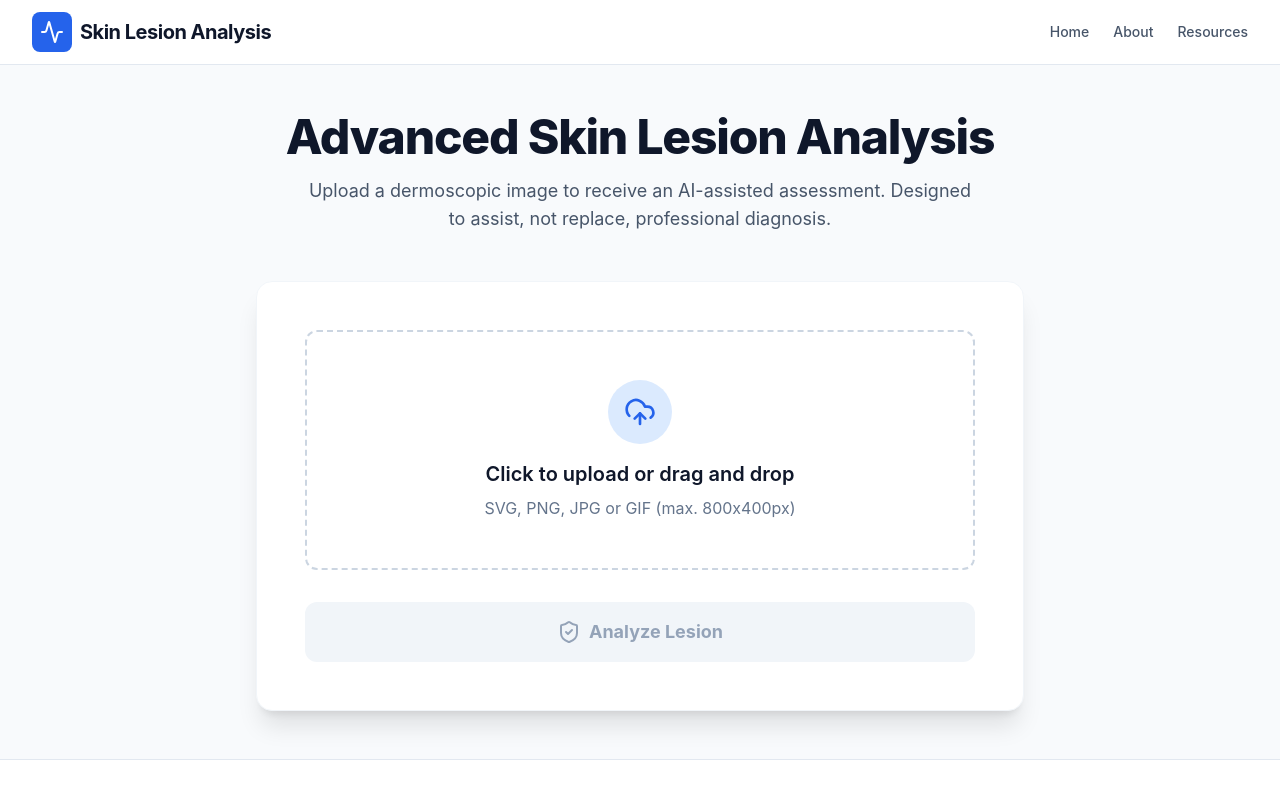
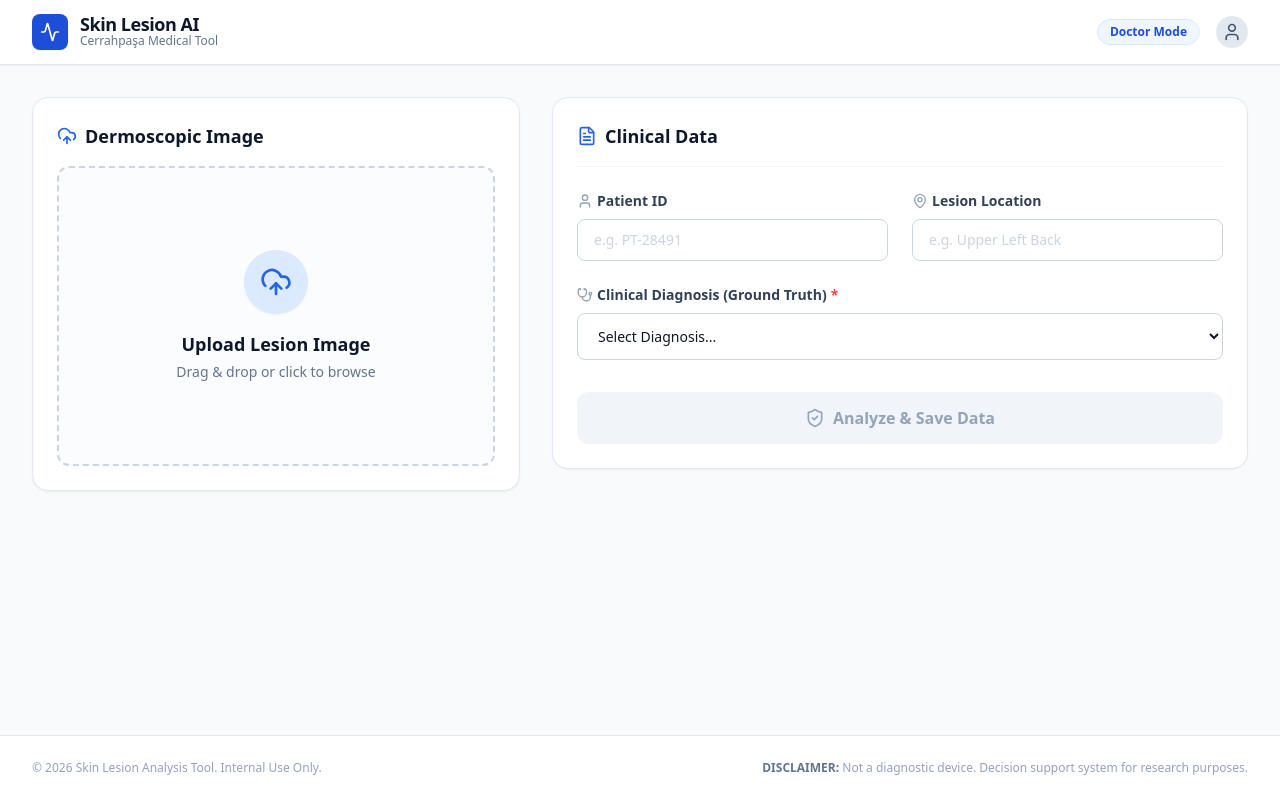
Before and after one commit to Ataylmz2406/491, a React app in the folder frontend/: page / in a window 1280 px wide. Shown: the top 794 px of the page. Built offline with nearby package versions, Linux system fonts and the light colour scheme; the HTML template or start-up script is replaced by a standard one.

Commit message:
feat: Implement Doctor UI with metadata form and diagnosis selection

```diff
--- a/frontend/src/App.jsx
+++ b/frontend/src/App.jsx
@@ -1,13 +1,16 @@
 import { useState } from 'react'
 import {
   UploadCloud,
-  Image as ImageIcon,
+  Activity,
   AlertTriangle,
   CheckCircle,
   Loader2,
-  Activity,
   ShieldCheck,
-  Info
+  Info,
+  User,
+  MapPin,
+  Stethoscope,
+  FileText
 } from 'lucide-react'
 import { clsx } from 'clsx'
 import { twMerge } from 'tailwind-merge'
@@ -16,13 +19,33 @@ function cn(...inputs) {
   return twMerge(clsx(inputs))
 }
 
+const DIAGNOSIS_OPTIONS = [
+  "Melanoma",
+  "Melanocytic Nevus",
+  "Basal Cell Carcinoma",
+  "Actinic Keratosis",
+  "Benign Keratosis",
+  "Dermatofibroma",
+  "Vascular Lesion",
+  "Squamous Cell Carcinoma",
+  "Benign Other",
+  "Malignant Other",
+  "Image is not applicable / Too small"
+]
+
 function App() {
+  // State
   const [file, setFile] = useState(null)
   const [preview, setPreview] = useState(null)
   const [result, setResult] = useState(null)
   const [loading, setLoading] = useState(false)
   const [error, setError] = useState(null)
   const [dragActive, setDragActive] = useState(false)
+
+  // Medical Form State
+  const [patientId, setPatientId] = useState('')
+  const [diagnosis, setDiagnosis] = useState('')
+  const [lesionLocation, setLesionLocation] = useState('')
 
   const handleDrag = (e) => {
     e.preventDefault()
@@ -59,12 +82,23 @@ function App() {
   }
 
   const handleSubmit = async () => {
-    if (!file) return
+    if (!file) {
+      setError("Please upload an image first.")
+      return
+    }
+    if (!diagnosis) {
+      setError("Please select a clinical diagnosis (ground truth).")
+      return
+    }
 
     setLoading(true)
     setError(null)
+
     const formData = new FormData()
     formData.append('file', file)
+    formData.append('patient_id', patientId)
+    formData.append('diagnosis', diagnosis)
+    formData.append('lesion_location', lesionLocation)
 
     try {
       const response = await fetch('http://localhost:8000/predict', {
@@ -73,7 +107,7 @@ function App() {
       })
 
       if (!response.ok) {
-        throw new Error('Prediction failed')
+        throw new Error('Prediction failed. Please check server connection.')
       }
 
       const data = await response.json()
@@ -85,49 +119,59 @@ function App() {
     }
   }
 
+  const resetForm = () => {
+    setFile(null)
+    setPreview(null)
+    setResult(null)
+    setPatientId('')
+    setDiagnosis('')
+    setLesionLocation('')
+    setError(null)
+  }
+
   return (
-    <div className="min-h-screen flex flex-col bg-slate-50">
+    <div className="min-h-screen flex flex-col bg-slate-50 font-sans text-slate-900">
       {/* Header */}
-      <header className="bg-white border-b border-slate-200 sticky top-0 z-50">
+      <header className="bg-white border-b border-slate-200 sticky top-0 z-50 shadow-sm">
         <div className="max-w-7xl mx-auto px-4 sm:px-6 lg:px-8 h-16 flex items-center justify-between">
-          <div className="flex items-center gap-2">
-            <div className="bg-blue-600 p-2 rounded-lg">
-              <Activity className="w-6 h-6 text-white" />
+          <div className="flex items-center gap-3">
+            <div className="bg-blue-700 p-2 rounded-lg shadow-sm">
+              <Activity className="w-5 h-5 text-white" />
             </div>
-            <span className="text-xl font-bold text-slate-900 tracking-tight">Skin Lesion Analysis</span>
+            <div>
+              <h1 className="text-lg font-bold text-slate-900 tracking-tight leading-none">Skin Lesion AI</h1>
+              <p className="text-xs text-slate-500 font-medium">Cerrahpaşa Medical Tool</p>
             </div>
-          <nav className="hidden md:flex gap-6 text-sm font-medium text-slate-600">
-            <a href="#" className="hover:text-blue-600 transition-colors">Home</a>
-            <a href="#" className="hover:text-blue-600 transition-colors">About</a>
-            <a href="#" className="hover:text-blue-600 transition-colors">Resources</a>
-          </nav>
+          </div>
+          <div className="flex items-center gap-4">
+            <div className="hidden md:block px-3 py-1 bg-blue-50 text-blue-700 rounded-full text-xs font-semibold border border-blue-100">
+              Doctor Mode
+            </div>
+            <div className="w-8 h-8 bg-slate-200 rounded-full flex items-center justify-center text-slate-600">
+              <User className="w-5 h-5" />
+            </div>
+          </div>
         </div>
       </header>
 
       {/* Main Content */}
-      <main className="flex-grow flex flex-col items-center justify-center p-6 md:p-12">
-        <div className="w-full max-w-3xl animate-fade-in">
+      <main className="flex-grow p-6 lg:p-8 max-w-7xl mx-auto w-full">
 
-          {/* Hero Text */}
-          <div className="text-center mb-12">
-            <h1 className="text-4xl md:text-5xl font-extrabold text-slate-900 mb-4 tracking-tight">
-              Advanced Skin Lesion Analysis
-            </h1>
-            <p className="text-lg text-slate-600 max-w-2xl mx-auto">
-              Upload a dermoscopic image to receive an AI-assisted assessment.
-              Designed to assist, not replace, professional diagnosis.
-            </p>
-          </div>
+        <div className="grid lg:grid-cols-12 gap-8 h-full">
 
-          <div className="bg-white rounded-2xl shadow-xl border border-slate-100 overflow-hidden">
-            <div className="p-8 md:p-12">
+          {/* Left Column: Image Upload (5 cols) */}
+          <div className="lg:col-span-5 flex flex-col gap-6">
+            <div className="bg-white p-6 rounded-2xl shadow-sm border border-slate-200 h-full flex flex-col">
+              <h2 className="text-lg font-semibold mb-4 flex items-center gap-2">
+                <UploadCloud className="w-5 h-5 text-blue-600" />
+                Dermoscopic Image
+              </h2>
 
-              {/* Upload Zone */}
               <div
                 className={cn(
-                  "relative border-2 border-dashed rounded-xl p-12 text-center transition-all duration-300 ease-in-out cursor-pointer group",
+                  "relative flex-grow min-h-[300px] border-2 border-dashed rounded-xl flex flex-col items-center justify-center text-center transition-all duration-300 ease-in-out cursor-pointer group bg-slate-50/50",
                   dragActive
-                    ? "border-blue-500 bg-blue-50 scale-[1.02]"
+                    ? "border-blue-500 bg-blue-50 scale-[1.01]"
                     : "border-slate-300 hover:border-blue-400 hover:bg-slate-50",
                   preview && "border-none p-0 overflow-hidden bg-black"
                 )}
@@ -146,13 +190,13 @@ function App() {
                 />
 
                 {preview ? (
-                  <div className="relative group">
+                  <div className="relative w-full h-full group flex items-center justify-center bg-black">
                     <img
                       src={preview}
                       alt="Preview"
-                      className="w-full h-96 object-contain mx-auto"
+                      className="max-h-full max-w-full object-contain"
                     />
-                    <div className="absolute inset-0 bg-black/50 opacity-0 group-hover:opacity-100 transition-opacity flex items-center justify-center">
+                    <div className="absolute inset-0 bg-black/60 opacity-0 group-hover:opacity-100 transition-opacity flex items-center justify-center">
                       <button
                         onClick={(e) => {
                           e.stopPropagation()
@@ -160,115 +204,190 @@ function App() {
                           setPreview(null)
                           setResult(null)
                         }}
-                        className="bg-white text-slate-900 px-6 py-2 rounded-full font-medium hover:bg-slate-100 transition-colors"
+                        className="bg-white text-slate-900 px-6 py-2 rounded-full font-medium hover:bg-slate-100 transition-colors shadow-lg"
                       >
                         Change Image
                       </button>
                     </div>
                   </div>
                 ) : (
-                  <div className="space-y-4">
-                    <div className="w-16 h-16 bg-blue-100 text-blue-600 rounded-full flex items-center justify-center mx-auto group-hover:scale-110 transition-transform">
+                  <div className="space-y-4 p-8">
+                    <div className="w-16 h-16 bg-blue-100 text-blue-600 rounded-full flex items-center justify-center mx-auto group-hover:scale-110 transition-transform shadow-sm">
                       <UploadCloud className="w-8 h-8" />
                     </div>
                     <div>
-                      <p className="text-xl font-semibold text-slate-900">
-                        Click to upload or drag and drop
+                      <p className="text-lg font-semibold text-slate-900">
+                        Upload Lesion Image
                       </p>
-                      <p className="text-slate-500 mt-2">
-                        SVG, PNG, JPG or GIF (max. 800x400px)
+                      <p className="text-slate-500 mt-1 text-sm">
+                        Drag & drop or click to browse
                       </p>
                     </div>
                   </div>
                 )}
               </div>
+            </div>
+          </div>
 
-              {/* Action Button */}
-              <div className="mt-8">
+          {/* Right Column: Form & Results (7 cols) */}
+          <div className="lg:col-span-7 flex flex-col gap-6">
+
+            {/* Clinical Data Form */}
+            <div className="bg-white p-6 rounded-2xl shadow-sm border border-slate-200">
+              <h2 className="text-lg font-semibold mb-6 flex items-center gap-2 border-b border-slate-100 pb-4">
+                <FileText className="w-5 h-5 text-blue-600" />
+                Clinical Data
+              </h2>
+
+              <div className="grid md:grid-cols-2 gap-6">
+                {/* Patient ID */}
+                <div className="space-y-2">
+                  <label className="text-sm font-semibold text-slate-700 flex items-center gap-1">
+                    <User className="w-4 h-4 text-slate-400" />
+                    Patient ID
+                  </label>
+                  <input
+                    type="text"
+                    placeholder="e.g. PT-28491"
+                    value={patientId}
+                    onChange={(e) => setPatientId(e.target.value)}
+                    className="w-full px-4 py-2.5 rounded-lg border border-slate-300 focus:ring-2 focus:ring-blue-500 focus:border-transparent outline-none transition-all placeholder:text-slate-300 text-sm"
+                  />
+                </div>
+
+                {/* Lesion Location */}
+                <div className="space-y-2">
+                  <label className="text-sm font-semibold text-slate-700 flex items-center gap-1">
+                    <MapPin className="w-4 h-4 text-slate-400" />
+                    Lesion Location
+                  </label>
+                  <input
+                    type="text"
+                    placeholder="e.g. Upper Left Back"
+                    value={lesionLocation}
+                    onChange={(e) => setLesionLocation(e.target.value)}
+                    className="w-full px-4 py-2.5 rounded-lg border border-slate-300 focus:ring-2 focus:ring-blue-500 focus:border-transparent outline-none transition-all placeholder:text-slate-300 text-sm"
+                  />
+                </div>
+
+                {/* Ground Truth Diagnosis - Full Width */}
+                <div className="md:col-span-2 space-y-2">
+                  <label className="text-sm font-semibold text-slate-700 flex items-center gap-1">
+                    <Stethoscope className="w-4 h-4 text-slate-400" />
+                    Clinical Diagnosis (Ground Truth) <span className="text-red-500">*</span>
+                  </label>
+                  <select
+                    value={diagnosis}
+                    onChange={(e) => setDiagnosis(e.target.value)}
+                    className="w-full px-4 py-3 rounded-lg border border-slate-300 focus:ring-2 focus:ring-blue-500 focus:border-transparent outline-none transition-all bg-white text-sm"
+                  >
+                    <option value="" disabled>Select Diagnosis...</option>
+                    {DIAGNOSIS_OPTIONS.map((opt) => (
+                      <option key={opt} value={opt}>{opt}</option>
+                    ))}
+                  </select>
+                </div>
+              </div>
+
+              {/* Action Buttons */}
+              <div className="mt-8 flex gap-4">
                 <button
                   onClick={handleSubmit}
                   disabled={!file || loading}
                   className={cn(
-                    "w-full py-4 rounded-xl font-bold text-lg flex items-center justify-center gap-2 transition-all duration-200",
+                    "flex-1 py-3.5 rounded-xl font-bold text-base flex items-center justify-center gap-2 transition-all duration-200 shadow-md",
                     !file || loading
-                      ? "bg-slate-100 text-slate-400 cursor-not-allowed"
-                      : "bg-blue-600 text-white hover:bg-blue-700 shadow-lg hover:shadow-blue-500/30 active:scale-[0.98]"
+                      ? "bg-slate-100 text-slate-400 cursor-not-allowed shadow-none"
+                      : "bg-blue-600 text-white hover:bg-blue-700 hover:shadow-blue-500/25 active:scale-[0.98]"
                   )}
                 >
                   {loading ? (
                     <>
-                      <Loader2 className="w-6 h-6 animate-spin" />
-                      Analyzing Image...
+                      <Loader2 className="w-5 h-5 animate-spin" />
+                      Processing Analysis...
                     </>
                   ) : (
                     <>
-                      <ShieldCheck className="w-6 h-6" />
-                      Analyze Lesion
+                      <ShieldCheck className="w-5 h-5" />
+                      Analyze & Save Data
                     </>
                   )}
                 </button>
+                {result && (
+                  <button
+                    onClick={resetForm}
+                    className="px-6 py-3.5 rounded-xl font-semibold text-slate-600 border border-slate-200 hover:bg-slate-50 transition-colors"
+                  >
+                    New Patient
+                  </button>
+                )}
               </div>
 
               {/* Error Message */}
               {error && (
-                <div className="mt-6 p-4 bg-red-50 border border-red-100 rounded-xl flex items-start gap-3 text-red-700 animate-fade-in">
+                <div className="mt-4 p-4 bg-red-50 border border-red-100 rounded-lg flex items-start gap-3 text-red-700 text-sm animate-fade-in">
                   <AlertTriangle className="w-5 h-5 shrink-0 mt-0.5" />
                   <p>{error}</p>
                 </div>
               )}
+            </div>
 
-              {/* Results Section */}
+            {/* AI Results Section */}
             {result && (
-                <div className="mt-8 animate-slide-up">
-                  <div className={cn(
-                    "p-6 rounded-xl border-l-4 shadow-sm",
-                    result.class.includes('Melanocytic')
-                      ? "bg-red-50 border-red-500"
-                      : "bg-teal-50 border-teal-500"
-                  )}>
-                    <div className="flex items-start justify-between mb-4">
+              <div className="bg-white p-6 rounded-2xl shadow-lg border border-indigo-100 animate-slide-up relative overflow-hidden">
+                <div className="absolute top-0 left-0 w-1 h-full bg-indigo-500"></div>
+                <h2 className="text-lg font-semibold mb-6 flex items-center gap-2 text-indigo-900">
+                  <Activity className="w-5 h-5 text-indigo-600" />
+                  AI Analysis Result
+                </h2>
+
+                <div className="flex flex-col md:flex-row gap-8 items-start">
+
+                  <div className="flex-1 w-full">
+                    <div className="flex items-center gap-4 mb-2">
+                      {result.class.includes('Melanocytic') ? (
+                        <div className="p-3 bg-red-100 text-red-600 rounded-full">
+                          <AlertTriangle className="w-8 h-8" />
+                        </div>
+                      ) : (
+                        <div className="p-3 bg-teal-100 text-teal-600 rounded-full">
+                          <CheckCircle className="w-8 h-8" />
+                        </div>
+                      )}
                       <div>
-                        <h3 className="text-sm font-semibold uppercase tracking-wider text-slate-500 mb-1">
-                          Assessment Result
-                        </h3>
-                        <div className="flex items-center gap-3">
-                          {result.class.includes('Melanocytic') ? (
-                            <AlertTriangle className="w-8 h-8 text-red-600" />
-                          ) : (
-                            <CheckCircle className="w-8 h-8 text-teal-600" />
-                          )}
-                          <h2 className={cn(
-                            "text-3xl font-bold",
+                        <p className="text-xs font-bold text-slate-400 uppercase tracking-wider">Predicted Class</p>
+                        <h3 className={cn(
+                          "text-2xl font-bold",
                           result.class.includes('Melanocytic') ? "text-red-700" : "text-teal-700"
                         )}>
                           {result.class}
-                          </h2>
-                        </div>
-                      </div>
-                      <div className="text-right">
-                        <p className="text-sm font-semibold text-slate-500 mb-1">Confidence</p>
-                        <p className="text-2xl font-bold text-slate-900">{result.confidence}</p>
+                        </h3>
                       </div>
                     </div>
 
-                    <div className="h-2 w-full bg-white/50 rounded-full overflow-hidden mb-4">
+                    <div className="mt-6">
+                      <div className="flex justify-between text-sm mb-2 font-medium text-slate-600">
+                        <span>Confidence Score</span>
+                        <span className="text-slate-900 font-bold">{result.confidence}</span>
+                      </div>
+                      <div className="h-3 w-full bg-slate-100 rounded-full overflow-hidden">
                         <div
                           className={cn(
-                          "h-full transition-all duration-1000 ease-out",
+                            "h-full transition-all duration-1000 ease-out rounded-full",
                             result.class.includes('Melanocytic') ? "bg-red-500" : "bg-teal-500"
                           )}
                           style={{ width: result.confidence }}
                         />
                       </div>
+                    </div>
 
-                    <div className="flex items-start gap-2 text-sm opacity-90">
-                      <Info className="w-4 h-4 mt-0.5 shrink-0" />
-                      <p>
+                    <div className="mt-6 p-4 bg-slate-50 rounded-lg border border-slate-100 text-sm text-slate-600 leading-relaxed flex items-start gap-3">
+                      <Info className="w-5 h-5 text-indigo-500 shrink-0 mt-0.5" />
                       {result.class.includes('Melanocytic')
-                          ? "This result indicates a high probability of Melanocytic features. Please consult a dermatologist immediately for a professional examination."
-                          : "This result indicates a lower probability of Melanocytic features. However, any changing or suspicious lesion should be checked by a doctor."
+                        ? "The model has detected features highly consistent with melanocytic lesions. It is recommended to proceed with standard diagnostic protocols for high-risk lesions."
+                        : "The model analysis suggests a lower probability of melanocytic features. However, clinical correlation remains essential."
                       }
-                      </p>
+                    </div>
                   </div>
                 </div>
               </div>
@@ -276,22 +395,17 @@ function App() {
 
           </div>
         </div>
-        </div>
+
       </main>
 
       {/* Footer */}
-      <footer className="bg-white border-t border-slate-200 py-8 mt-auto">
-        <div className="max-w-7xl mx-auto px-4 sm:px-6 lg:px-8 text-center">
-          <p className="text-slate-500 text-sm mb-4">
-            &copy; {new Date().getFullYear()} Skin Lesion Analysis. All rights reserved.
+      <footer className="bg-white border-t border-slate-200 py-6 mt-auto">
+        <div className="max-w-7xl mx-auto px-4 sm:px-6 lg:px-8 flex flex-col md:flex-row items-center justify-between gap-4 text-xs text-slate-400">
+          <p>&copy; {new Date().getFullYear()} Skin Lesion Analysis Tool. Internal Use Only.</p>
+          <p className="text-center md:text-right max-w-lg">
+            <strong className="text-slate-500">DISCLAIMER:</strong> Not a diagnostic device.
+            Decision support system for research purposes.
           </p>
-          <div className="max-w-2xl mx-auto p-4 bg-slate-50 rounded-lg border border-slate-100">
-            <p className="text-xs text-slate-400 leading-relaxed">
-              <strong className="text-slate-600">MEDICAL DISCLAIMER:</strong> This tool is for educational and research purposes only.
-              It is NOT a diagnostic tool and does not replace professional medical advice, diagnosis, or treatment.
-              Always seek the advice of your physician or other qualified health provider with any questions you may have regarding a medical condition.
-            </p>
-          </div>
         </div>
       </footer>
     </div>
```
Also changed, not shown: 1 other file (tests, documents, lock files or other folders). Lines whose indentation alone changed are shown as unchanged.
